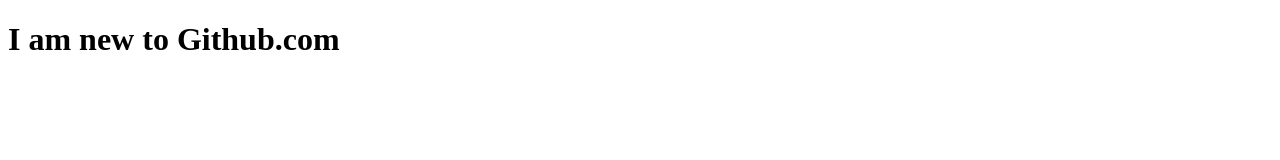
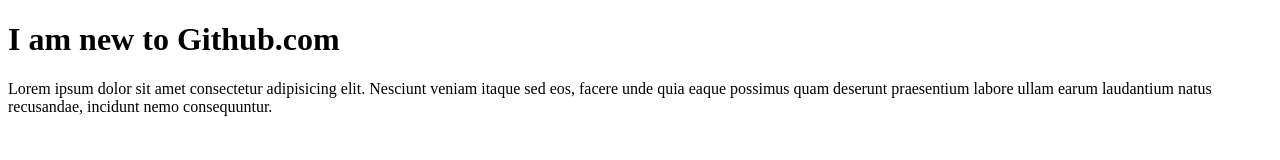
Before and after one commit to sizan-12/my-second-repo, a plain HTML site: page Index.html in a window 1280 px wide. Drawn offline with Linux system fonts and the light colour scheme.

Commit message:
paragraph added

```diff
--- a/Index.html
+++ b/Index.html
@@ -8,5 +8,6 @@
 </head>
 <body>
     <h1>I am new to Github.com</h1>
+    <p>Lorem ipsum dolor sit amet consectetur adipisicing elit. Nesciunt veniam itaque sed eos, facere unde quia eaque possimus quam deserunt praesentium labore ullam earum laudantium natus recusandae, incidunt nemo consequuntur.</p>
 </body>
 </html>
```
